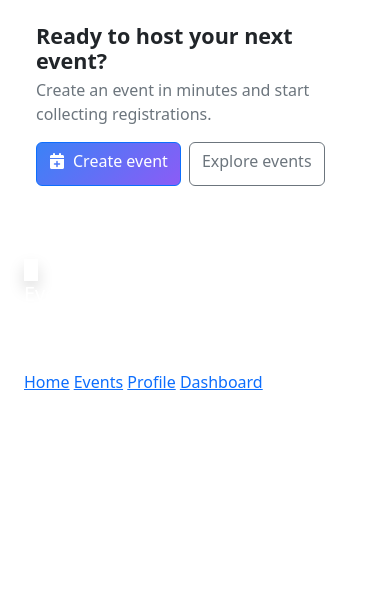
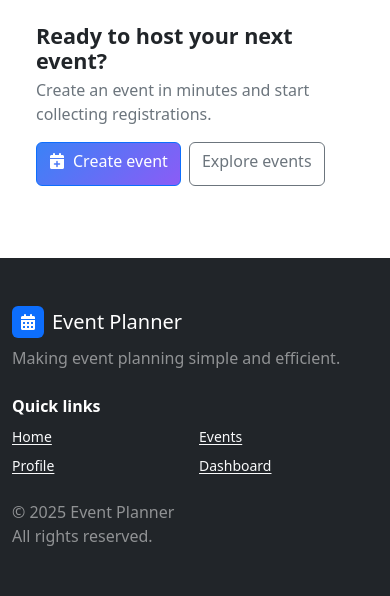
Before and after one commit to Uraniumking007/eventPlanner, a PHP site: page /index.php in a window 390 px wide. Shown: the part 1988-2584 px from the top of the page. Before the commit the page ends 2378 px from the top, so only its background shows below. Run offline with PHP 8.4, Linux system fonts and the light colour scheme; data that the repository does not hold is empty.

Commit message:
Refactor footer.php to integrate Bootstrap for improved layout and styling
- Replaced Tailwind CSS with Bootstrap for a consistent design and enhanced responsiveness.
- Updated footer structure to utilize Bootstrap's grid system and utility classes.
- Enhanced text styling and alignment for better readability and aesthetics.

```diff
--- a/includes/footer.php
+++ b/includes/footer.php
@@ -1,25 +1,25 @@
-<footer class="mt-auto bg-gray-950 text-white">
-    <div class="max-w-7xl mx-auto px-4 py-10">
-        <div class="grid md:grid-cols-3 gap-8">
-            <div>
-                <div class="flex items-center gap-2 mb-2">
-                    <span class="inline-flex items-center justify-center w-8 h-8 rounded-lg bg-gradient-to-br from-blue-600 to-purple-600 text-white shadow ring-1 ring-white/10"><i class="fas fa-calendar-alt"></i></span>
-                    <h5 class="text-lg font-semibold">Event Planner</h5>
+<footer class="mt-auto bg-dark text-white py-5">
+    <div class="container">
+        <div class="row g-4 align-items-start">
+            <div class="col-md-4">
+                <div class="d-flex align-items-center gap-2 mb-2">
+                    <span class="d-inline-flex align-items-center justify-content-center bg-primary text-white rounded p-1" style="width:32px;height:32px"><i class="fas fa-calendar-alt"></i></span>
+                    <h5 class="mb-0">Event Planner</h5>
                 </div>
-                <p class="m-0 text-white/80">Making event planning simple and efficient.</p>
+                <p class="text-white-50 mb-0">Making event planning simple and efficient.</p>
             </div>
-            <div class="text-white/80 text-sm">
-                <div class="font-semibold text-white mb-2">Quick links</div>
-                <div class="grid grid-cols-2 gap-2">
-                    <a href="/" class="hover:text-white">Home</a>
-                    <a href="/events.php" class="hover:text-white">Events</a>
-                    <a href="/profile.php" class="hover:text-white">Profile</a>
-                    <a href="/dashboard.php" class="hover:text-white">Dashboard</a>
+            <div class="col-md-4">
+                <div class="fw-semibold mb-2">Quick links</div>
+                <div class="row row-cols-2 g-2 small">
+                    <div class="col"><a class="link-light link-offset-1" href="/">Home</a></div>
+                    <div class="col"><a class="link-light link-offset-1" href="/events.php">Events</a></div>
+                    <div class="col"><a class="link-light link-offset-1" href="/profile.php">Profile</a></div>
+                    <div class="col"><a class="link-light link-offset-1" href="/dashboard.php">Dashboard</a></div>
                 </div>
             </div>
-            <div class="text-left md:text-right">
-                <p class="m-0 text-white/70">&copy; <?php echo date('Y'); ?> Event Planner</p>
-                <p class="m-0 text-white/60">All rights reserved.</p>
+            <div class="col-md-4 text-md-end">
+                <p class="text-white-50 mb-0">&copy; <?php echo date('Y'); ?> Event Planner</p>
+                <p class="text-white-50 mb-0">All rights reserved.</p>
             </div>
         </div>
     </div>
```
